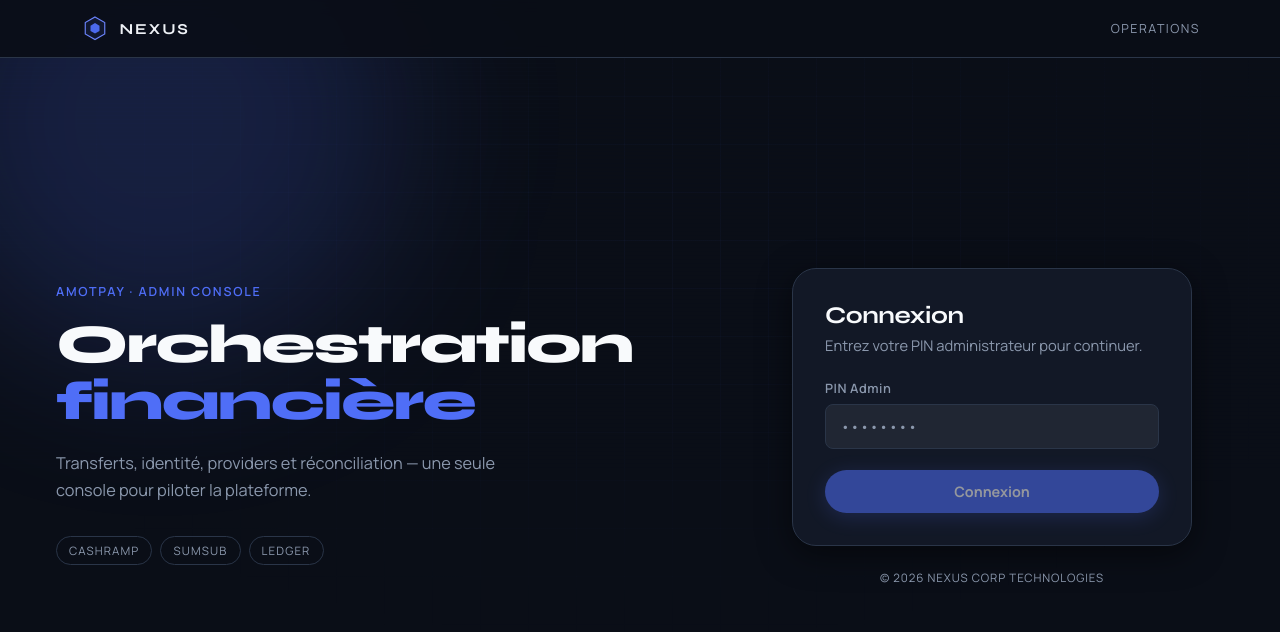
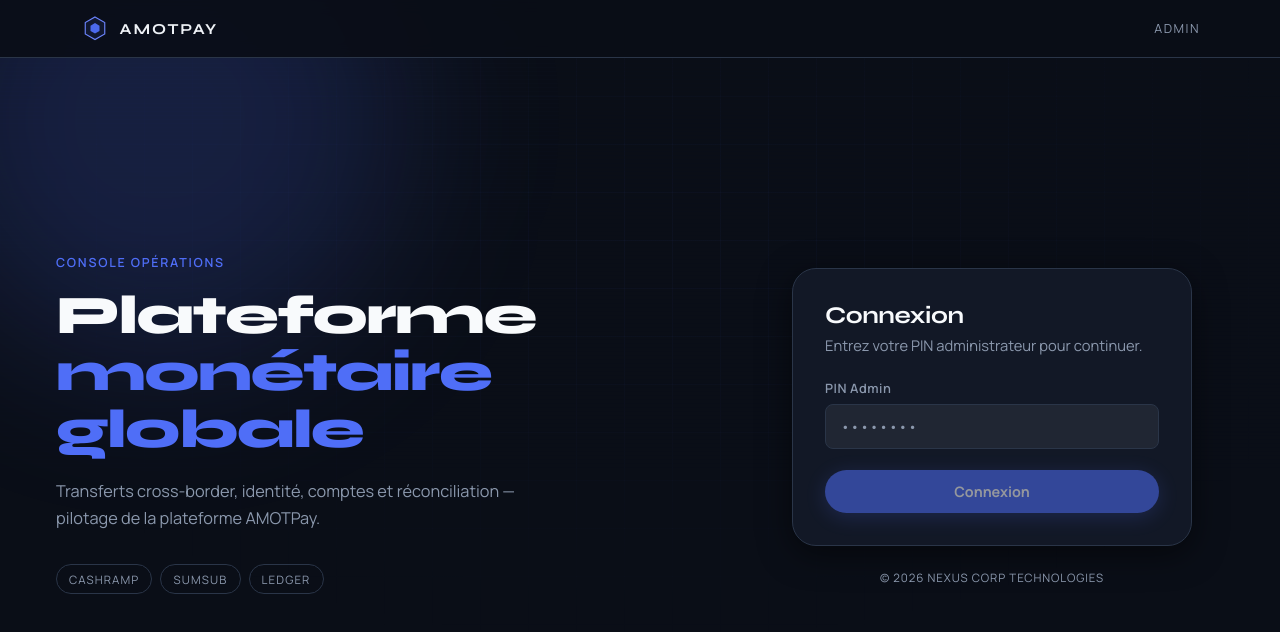
Before and after one commit to fwinflo2-maker/Amotpay, a React (Vite) app in the folder admin/: page /admin/login in a window 1280 px wide. Shown: the top 632 px of the page. Built offline with nearby package versions, Linux system fonts and the light colour scheme; no server answers.

Commit message:
admin: fix AMOTPay positioning copy
Remove orchestration messaging; AMOTPay is a global money platform, not an orchestration layer.

```diff
--- a/admin/index.html
+++ b/admin/index.html
@@ -5,7 +5,7 @@
     <meta name="viewport" content="width=device-width, initial-scale=1.0" />
     <meta name="theme-color" content="#0A0E17" />
     <meta name="color-scheme" content="dark" />
-    <title>AMOTPay Admin — Nexus Technologies</title>
+    <title>AMOTPay Admin</title>
   </head>
   <body>
     <div id="root">
--- a/admin/src/components/Shell.tsx
+++ b/admin/src/components/Shell.tsx
@@ -92,7 +92,7 @@ export function Shell({ children }: { children: React.ReactNode }) {
           <NexusLogo size={34} />
           <div>
             <span className="sidebar-title">AMOTPay</span>
-            <span className="sidebar-tag">Nexus Technologies</span>
+            <span className="sidebar-tag">Admin console</span>
           </div>
         </div>
 
--- a/admin/src/pages/Dashboard.tsx
+++ b/admin/src/pages/Dashboard.tsx
@@ -25,7 +25,7 @@ export function DashboardPage() {
     <>
       <PageHeader
         title="Dashboard"
-        subtitle="Real-time overview of platform operations and provider health."
+        subtitle="Vue d'ensemble des transferts, de l'identité et des providers AMOTPay."
       />
 
       <div className="stat-grid">
--- a/admin/src/pages/Login.tsx
+++ b/admin/src/pages/Login.tsx
@@ -36,21 +36,21 @@ export function LoginPage() {
         <div className="lp-nav-inner">
           <div className="lp-brand">
             <NexusLogo size={30} />
-            <span className="lp-brand-text">NEXUS</span>
+            <span className="lp-brand-text">AMOTPAY</span>
           </div>
-          <span className="lp-nav-meta">Operations</span>
+          <span className="lp-nav-meta">Admin</span>
         </div>
       </header>
 
       <section className="login-hero">
-        <p className="lp-kicker">AMOTPay · Admin console</p>
+        <p className="lp-kicker">Console opérations</p>
         <h1>
-          Orchestration
+          Plateforme
           <br />
-          <span className="lp-accent">financière</span>
+          <span className="lp-accent">monétaire globale</span>
         </h1>
         <p className="lp-lead">
-          Transferts, identité, providers et réconciliation — une seule console pour piloter la plateforme.
+          Transferts cross-border, identité, comptes et réconciliation — pilotage de la plateforme AMOTPay.
         </p>
         <div className="lp-tags">
           <span>Cashramp</span>
```
